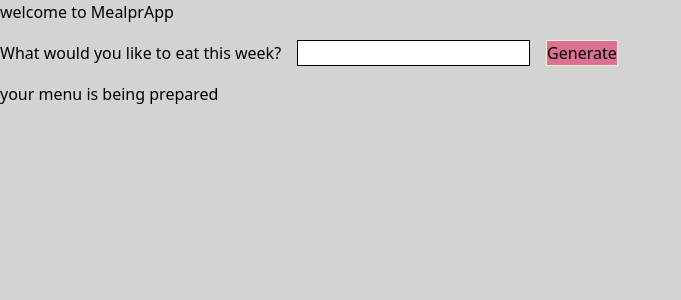
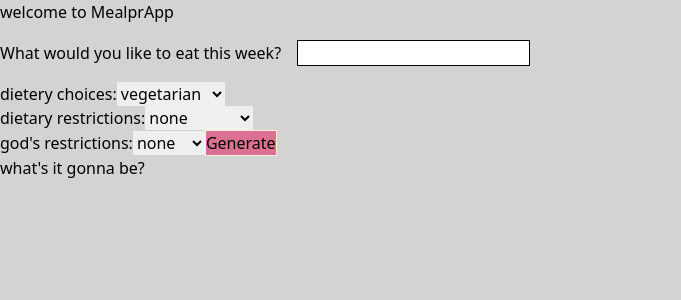
Before and after one commit to Hainebach/MealprApp, a Next.js app: page / in a window 1280 px wide. Shown: the top 300 px of the page, without its empty margins (0-681 px from the left). Built offline with nearby package versions, Linux system fonts and the light colour scheme.

Commit message:
add restrictions to the form

```diff
--- a/component/ResponseDisplay/ResponseDisplay.js
+++ b/component/ResponseDisplay/ResponseDisplay.js
@@ -25,7 +25,7 @@
     // Handle case when response doesn't contain menu data
     return (
       <div>
-        <h2>your menu is being prepared</h2>
+        <h3>what's it gonna be?</h3>
       </div>
     );
   }
--- a/component/UserInputForm/UserInputForm.js
+++ b/component/UserInputForm/UserInputForm.js
@@ -1,11 +1,26 @@
 import React from "react";
+import { useState } from "react";
 
 export default function UserInputForm({ onResponse }) {
+  const [dietaryRestrictions, setDietaryRestrictions] = useState("none");
+
   async function handleSubmit(event) {
     event.preventDefault();
     const formData = new FormData(event.target);
     const userInput = formData.get("userInput");
+    const dietaryCoices = formData.get("dietaryChoices");
+    const godsRestrictions = formData.get("godsRestrictions");
+    const customDietaryRestriction = formData.get("customDietaryRestriction");
+    const finalDietaryRestrictions =
+      dietaryRestrictions === "custom"
+        ? customDietaryRestriction
+        : dietaryRestrictions;
+
     console.log("user input: ", userInput);
+    console.log("dietaryRestrictions: ", dietaryRestrictions);
+    console.log("finalDietaryRestrictions: ", finalDietaryRestrictions);
+    console.log("godsRestrictions: ", godsRestrictions);
+    console.log("dietaryCoices: ", dietaryCoices);
 
     try {
       const response = await fetch("/api/generateMenu", {
@@ -13,7 +28,12 @@
         headers: {
           "Content-Type": "application/json",
         },
-        body: JSON.stringify({ userInput }),
+        body: JSON.stringify({
+          userInput,
+          finalDietaryRestrictions,
+          dietaryCoices,
+          godsRestrictions,
+        }),
       });
 
       if (!response.ok) {
@@ -33,6 +53,39 @@
     <form onSubmit={handleSubmit}>
       <label htmlFor="userInput">What would you like to eat this week?</label>
       <input id="userInput" name="userInput" type="text" />
+      <br />
+      <label htmlFor="dietaryCoices">dietery choices:</label>
+      <select id="dietaryCoices" name="dietaryCoices">
+        <option value="vegetarian">vegetarian</option>
+        <option value="vegan">vegan</option>
+        <option value="pescatarian">pescatarian</option>
+        <option value="omnivore">omnivore</option>
+      </select>
+      <br />
+      <label htmlFor="dietaryRestrictions">dietary restrictions:</label>
+      <select id="dietaryRestrictions" name="dietaryRestrictions">
+        <option value="none">none</option>
+        <option value="gluten-free">gluten-free</option>
+        <option value="lactose-free">lactose-free</option>
+        <option value="nut allergy">nut allergy</option>
+        <option value="other">other</option>
+      </select>
+      {dietaryRestrictions === "other" && (
+        <input
+          type="text"
+          name="customDietaryRestriction"
+          placeholder="enter your custom restriction"
+        />
+      )}
+      <br />
+      <label htmlFor="godsRestrictions">god's restrictions:</label>
+      <select id="godsRestrictions" name="godsRestrictions">
+        <option value="none">none</option>
+        <option value="kosher">kosher</option>
+        <option value="halal">halal</option>
+        <option value="hindu">hindu</option>
+      </select>
+
       <button type="submit">Generate</button>
     </form>
   );
```
